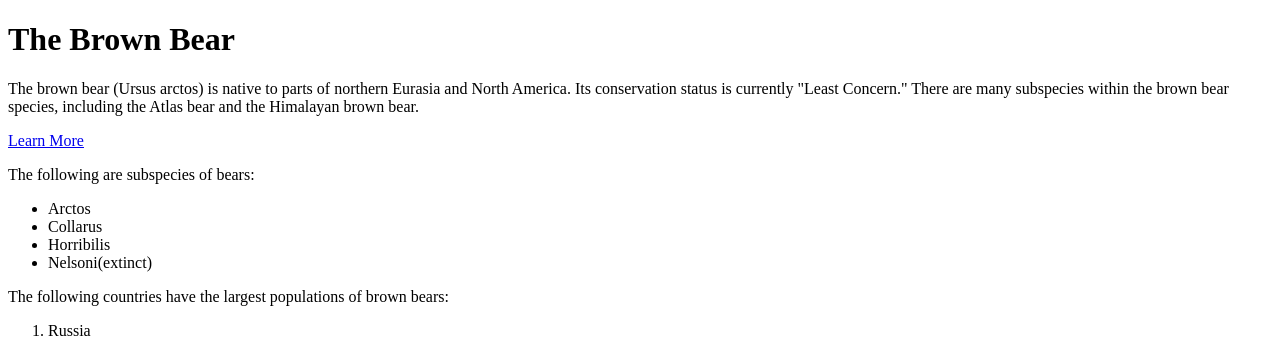
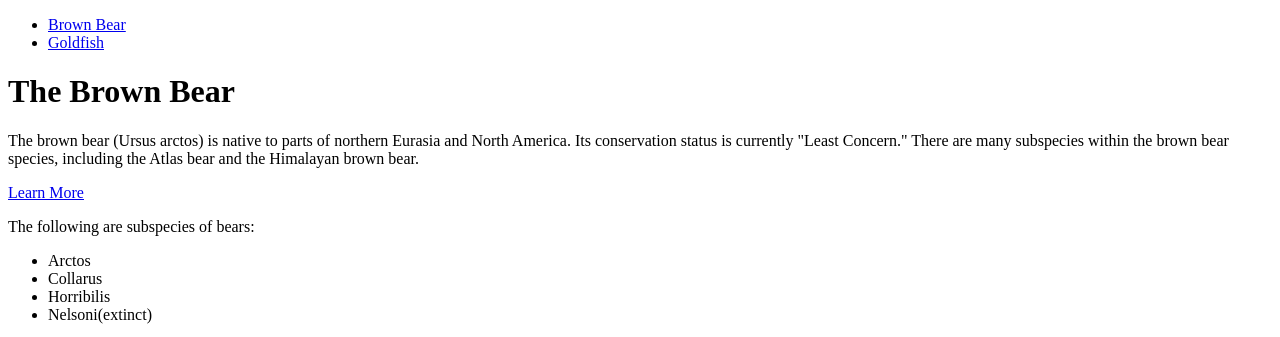
Before and after one commit to peace-shillong/aniworld, a plain HTML site: page index.html in a window 1280 px wide. Shown: the top 337 px of the page. Drawn offline with Linux system fonts and the light colour scheme.

Commit message:
added navbar

```diff
--- a/index.html
+++ b/index.html
@@ -2,8 +2,12 @@
 <html>
 <head>
   <title>Animals Around the World</title>
+ <link href="nav.css" type="text/stylesheet">
 </head>
   <body>
+	<div class="nav">
+		<ul><li><a href="index.html">Brown Bear</a></li><li><a href="goldfish.html">Goldfish</a></li></ul>
+	</div>
     <h1>The Brown Bear</h1>
     <p>The brown bear (Ursus arctos) is native to parts of northern Eurasia and North America. Its conservation status is currently "Least Concern." There are many subspecies within the brown bear species, including the Atlas bear and the Himalayan brown bear.</p>
     <a href="https://en.wikipedia.org/wiki/Brown_Bear" target= "_blank">Learn More</a>
```
